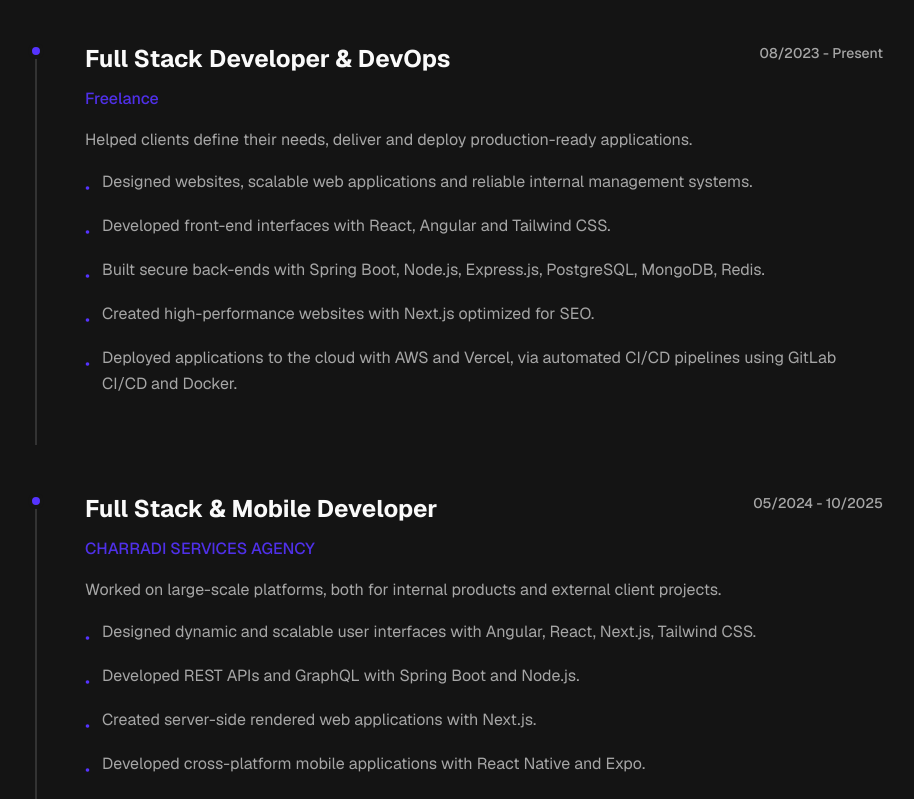
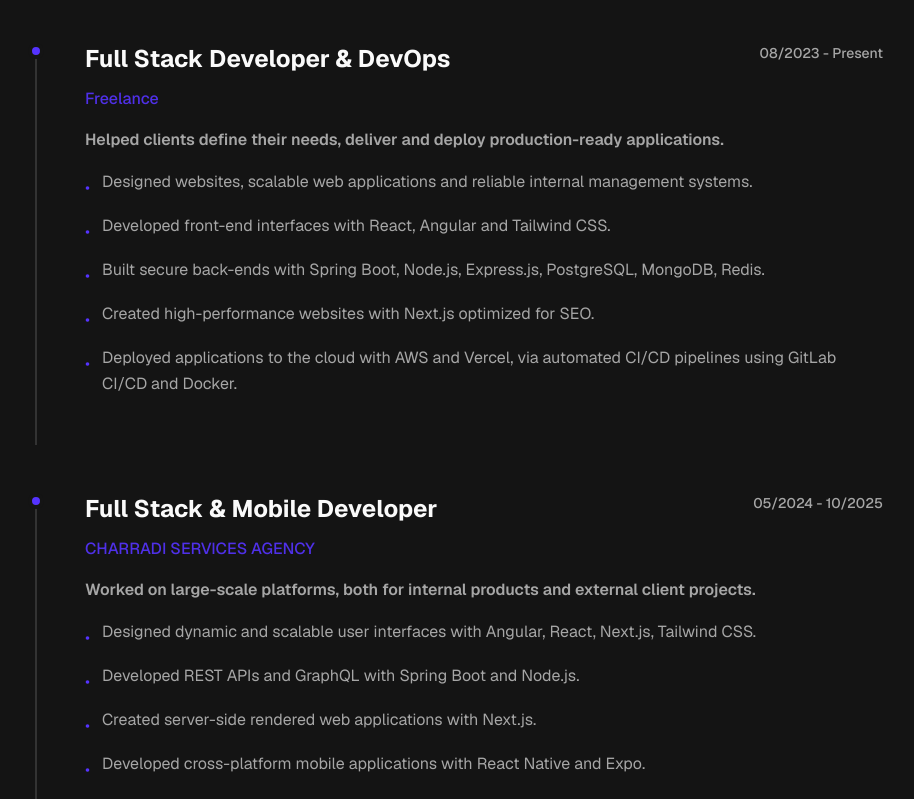
Before and after one commit to MedFaji/portfolio_v2, a Next.js app: page / in a window 1280 px wide. Shown: the part 1120-1919 px from the top of the page, without its empty margins (181-1095 px from the left). Built offline with nearby package versions, Linux system fonts and the light colour scheme.

Commit message:
Enhance text styling for experience description in Home component

```diff
--- a/app/page.tsx
+++ b/app/page.tsx
@@ -312,7 +312,7 @@ export default function Home() {
                   </div>
                 </div>
 
-                <p className="text-sm sm:text-base text-muted-foreground leading-relaxed">
+                <p className="text-sm sm:text-base font-semibold text-muted-foreground leading-relaxed">
                   {experience.description}
                 </p>
 
```
